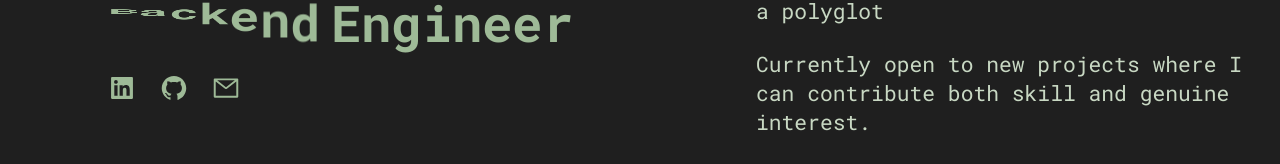
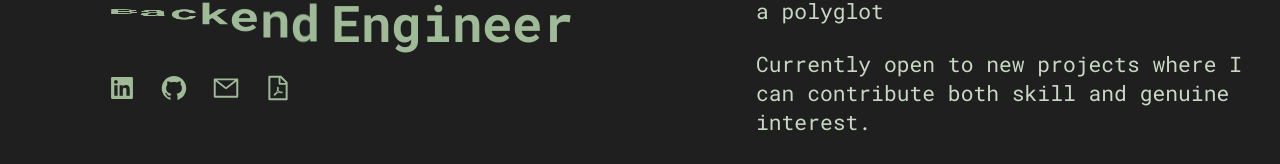
Before and after one commit to barroqt/2026-portfolio, a React (Vite) app: page / in a window 1280 px wide. Shown: the part 446-610 px from the top of the page. Built offline with nearby package versions, Linux system fonts and the light colour scheme.

Commit message:
dl resume icon

```diff
--- a/src/pages/home/Home.jsx
+++ b/src/pages/home/Home.jsx
@@ -1,5 +1,5 @@
 import React, { useContext, useEffect } from "react";
-import { AiFillGithub, AiFillLinkedin, AiOutlineMail } from "react-icons/ai";
+import { AiFillGithub, AiFillLinkedin, AiOutlineFilePdf, AiOutlineMail } from "react-icons/ai";
 import { useInView } from "react-intersection-observer";
 import { NavbarContext } from "../../context";
 import { sage } from "../../utils";
@@ -56,14 +56,21 @@ export const Home = () => {
             <AiFillLinkedin size={28} color={sage["50"]} />
           </a>
           <a
-            href="https://github.com/barrogt"
+            href="https://github.com/barroqt"
             target="_blank"
             rel="noopener noreferrer"
           >
             <AiFillGithub size={28} color={sage["50"]} />
           </a>
-          <a href="mailto:barrogt@gmail.com">
+          <a href="mailto:barroqt@gmail.com">
             <AiOutlineMail size={28} color={sage["50"]} />
+          </a>
+          <a
+            href="/thomas-barroqueiro-resume.pdf"
+            target="_blank"
+            rel="noopener noreferrer"
+          >
+            <AiOutlineFilePdf size={28} color={sage["50"]} />
           </a>
         </SocialLinks>
       </TextContainer>
```
Also changed, not shown: 1 other file (tests, documents, lock files or other folders).
